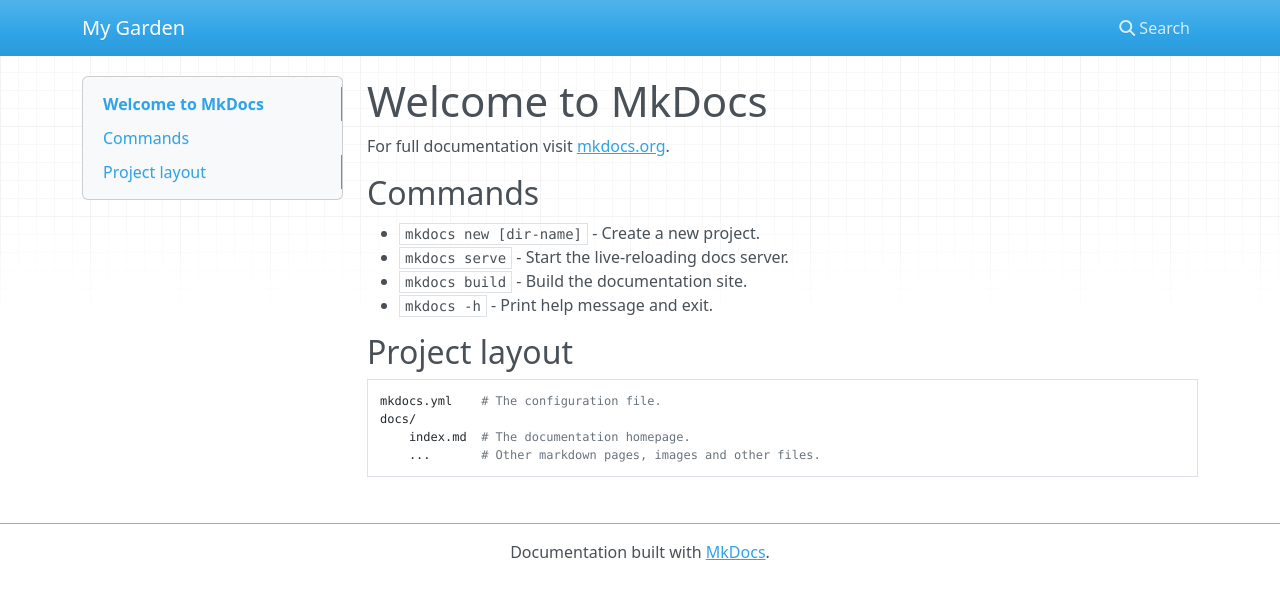
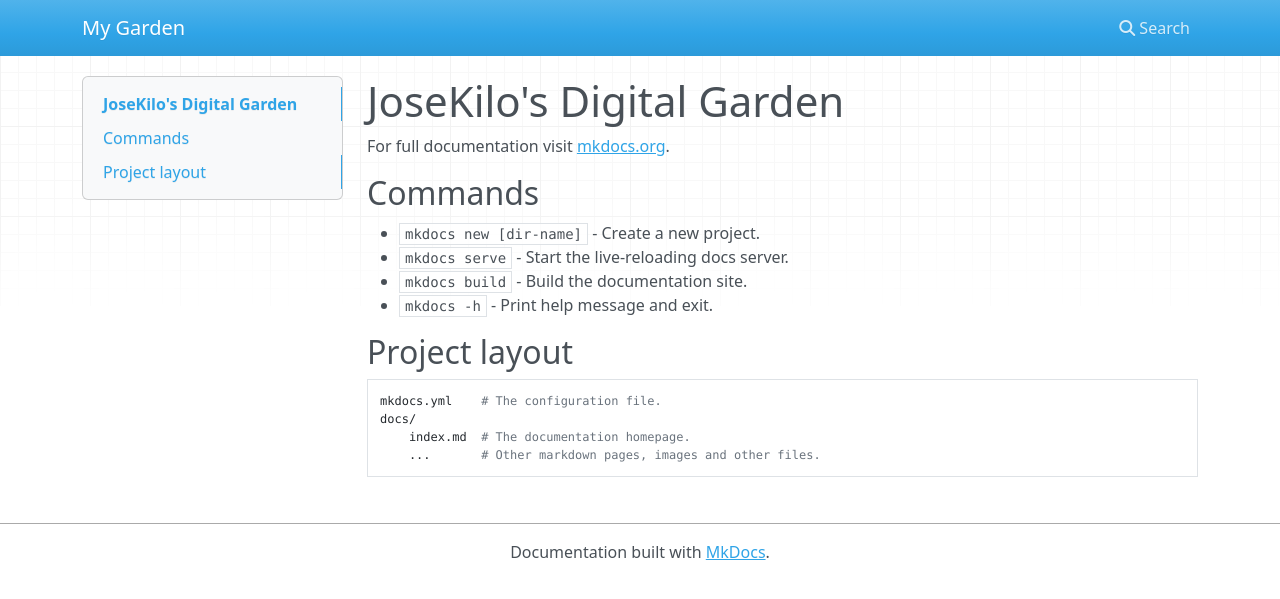
Before and after one commit to JoseKilo/garden, an MkDocs documentation site: the page built from garden/index.md, in a window 1280 px wide. Shown: the top 599 px of the page. Built offline with MkDocs 1.6.1, drawn with Linux system fonts in a browser that asks for light colours; nearby versions of some CDN libraries.

Commit message:
Initial index page

```diff
--- a/garden/index.md
+++ b/garden/index.md
@@ -1,4 +1,4 @@
-# Welcome to MkDocs
+# JoseKilo's Digital Garden
 
 For full documentation visit [mkdocs.org](https://www.mkdocs.org).
 
--- a/mkdocs.yml
+++ b/mkdocs.yml
@@ -1,2 +1,3 @@
 site_name: My Garden
 docs_dir: garden
+site_url: https://josekilo.github.io/garden/
```
